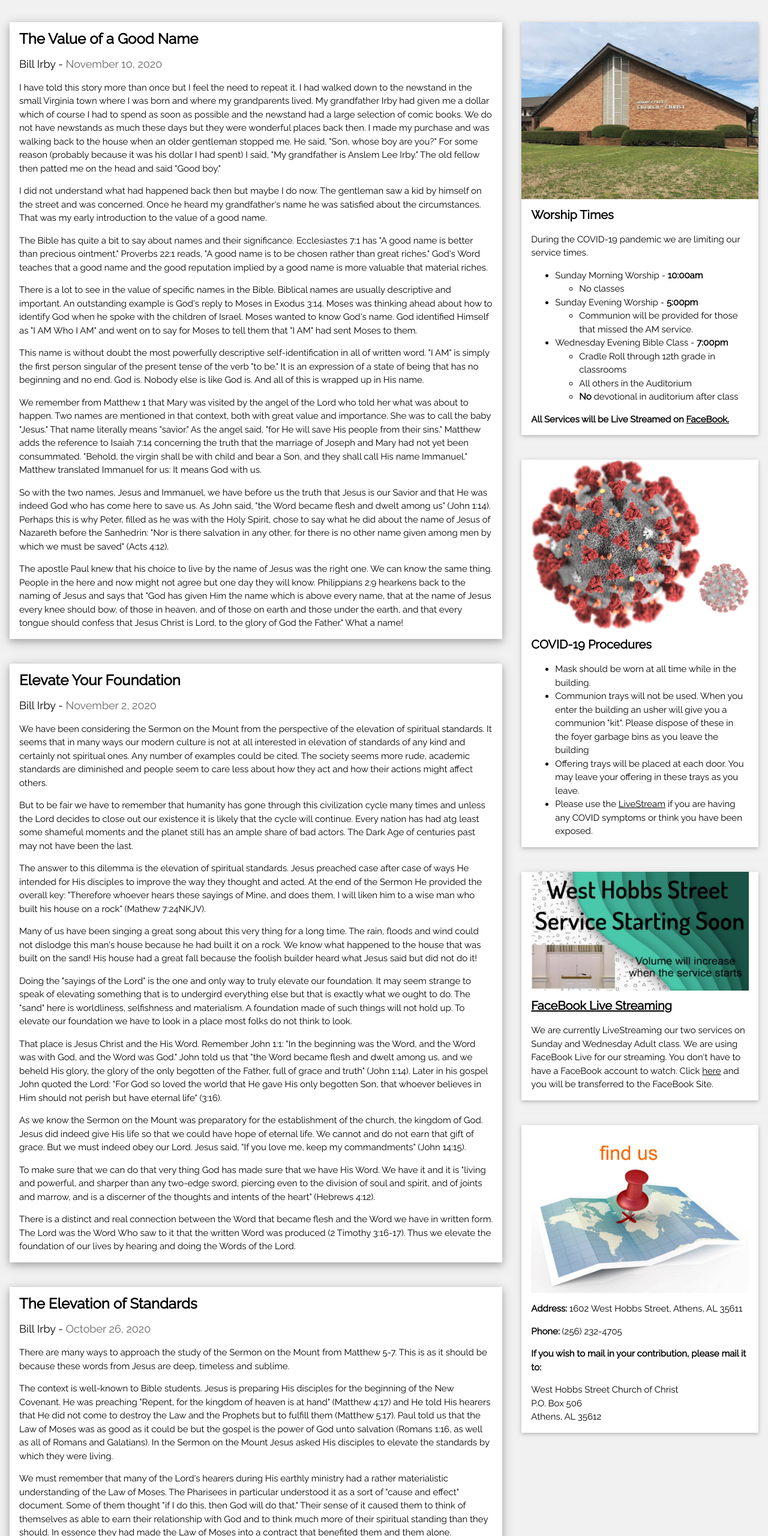
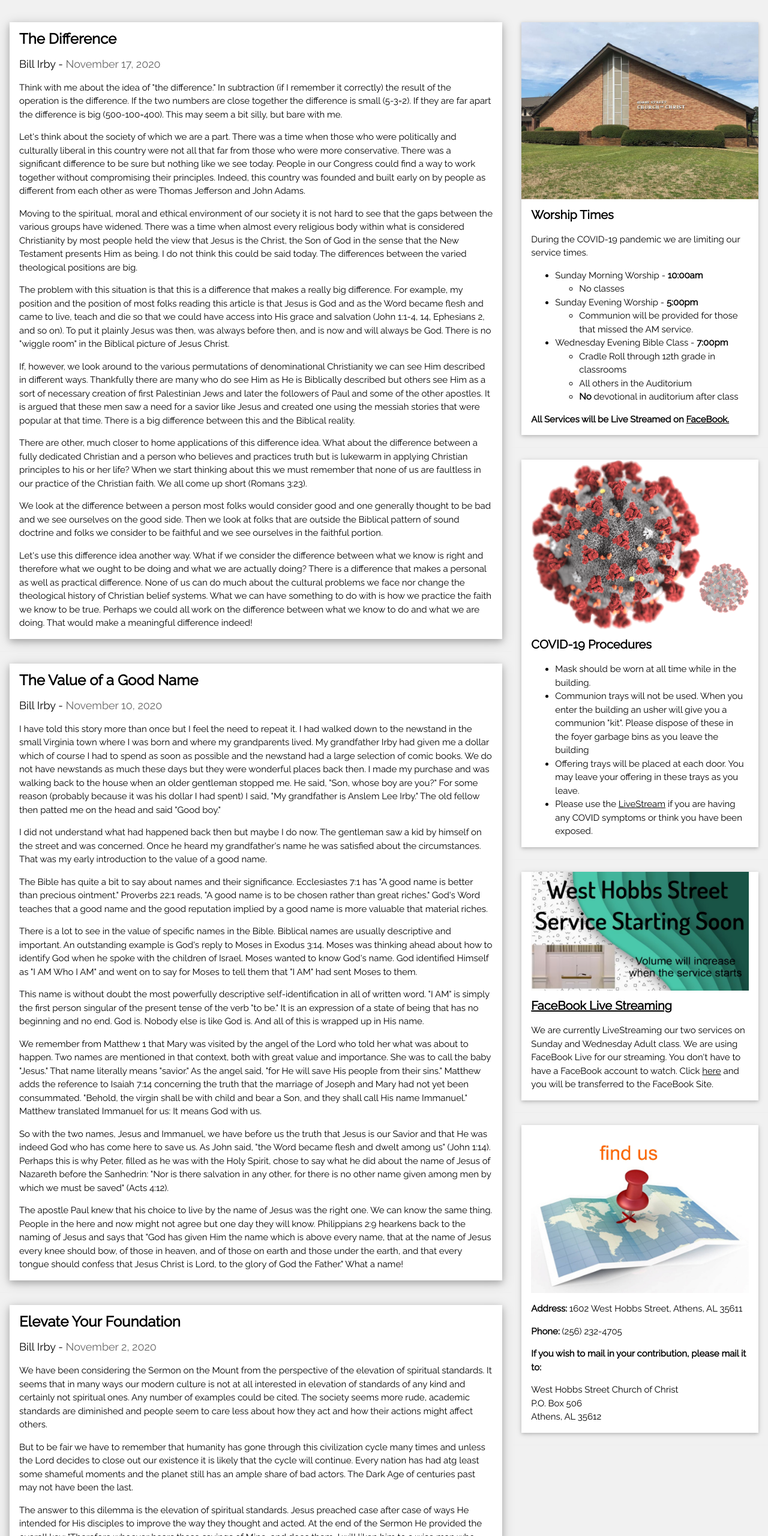
Before and after one commit to aubie1983/digitial-eagle, a website: page index.html in a window 1280 px wide. Shown: the part 160-2720 px from the top of the page at 60% size. Drawn offline with nearby package versions, Linux system fonts and the light colour scheme; files whose address does not match are found by name.

Commit message:
Added Nov 17 Article

```diff
--- a/index.html
+++ b/index.html
@@ -26,6 +26,24 @@ and is wrapped around the whole page content, except for the footer in this exam
         <!-- ALL Blog Blog Entry Start -->
         <div class="w3-col l8 s12">
 
+            <!-- Blog Entry Start -->
+            <div class="w3-card-4 w3-margin w3-white">
+                <div class="w3-container">
+                    <h3><b>The Difference</b></h3>
+                    <h5>Bill Irby - <span class="w3-opacity">November 17, 2020</span></h5>
+                    <p>Think with me about the idea of "the difference." In subtraction (if I remember it correctly) the result of the operation is the difference. If the two numbers are close together the difference is small (5-3=2). If they are far apart the difference is big (500-100=400). This may seem a bit silly, but bare with me.</p>
+                    <p>Let's think about the society of which we are a part. There was a time when those who were politically and culturally liberal in this country were not all that far from those who were more conservative. There was a significant difference to be sure but nothing like we see today. People in our Congress could find a way to work together without compromising their principles. Indeed, this country was founded and built early on by people as different from each other as were Thomas Jefferson and John Adams.</p>
+                    <p>Moving to the spiritual, moral and ethical environment of our society it is not hard to see that the gaps between the various groups have widened. There was a time when almost every religious body within what is considered Christianity by most people held the view that Jesus is the Christ, the Son of God in the sense that the New Testament presents Him as being. I do not think this could be said today. The differences between the varied theological positions are big.</p>
+                    <p>The problem with this situation is that this is a difference that makes a really big difference. For example, my position and the position of most folks reading this article is that Jesus is God and as the Word became flesh and came to live, teach and die so that we could have access into His grace and salvation (John 1:1-4, 14, Ephesians 2, and so on). To put it plainly Jesus was then, was always before then, and is now and will always be God. There is no "wiggle room" in the Biblical picture of Jesus Christ.</p>
+                    <p>If, however, we look around to the various permutations of denominational Christianity we can see Him described in different ways. Thankfully there are many who do see Him as He is Biblically described but others see Him as a sort of necessary creation of first Palestinian Jews and later the followers of Paul and some of the other apostles. It is argued that these men saw a need for a savior like Jesus and created one using the messiah stories that were popular at that time. There is a big difference between this and the Biblical reality.</p>
+                    <p>There are other, much closer to home applications of this difference idea. What about the difference between a fully dedicated Christian and a person who believes and practices truth but is lukewarm in applying Christian principles to his or her life? When we start thinking about this we must remember that none of us are faultless in our practice of the Christian faith. We all come up short (Romans 3:23).</p>
+                    <p>We look at the difference between a person most folks would consider good and one generally thought to be bad and we see ourselves on the good side. Then we look at folks that are outside the Biblical pattern of sound doctrine and folks we consider to be faithful and we see ourselves in the faithful portion.</p>
+                    <p>Let's use this difference idea another way. What if we consider the difference between what we know is right and therefore what we ought to be doing and what we are actually doing? There is a difference that makes a personal as well as practical difference. None of us can do much about the cultural problems we face nor change the theological history of Christian belief systems. What we can have something to do with is how we practice the faith we know to be true. Perhaps we could all work on the difference between what we know to do and what we are doing. That would make a meaningful difference indeed!</p>
+
+                </div>
+            </div>
+            <hr>
+            <!-- Blog Entry End -->
 
             <!-- Blog Entry Start -->
             <div class="w3-card-4 w3-margin w3-white">
@@ -60,25 +78,6 @@ and is wrapped around the whole page content, except for the footer in this exam
                     <p>As we know the Sermon on the Mount was preparatory for the establishment of the church, the kingdom of God. Jesus did indeed give His life so that we could have hope of eternal life. We cannot and do not earn that gift of grace. But we must indeed obey our Lord. Jesus said, "If you love me, keep my commandments" (John 14:15).</p>
                     <p>To make sure that we can do that very thing God has made sure that we have His Word. We have it and it is "living and powerful, and sharper than any two-edge sword, piercing even to the division of soul and spirit, and of joints and marrow, and is a discerner of the thoughts and intents of the heart" (Hebrews 4:12).</p>
                     <p>There is a distinct and real connection between the Word that became flesh and the Word we have in written form. The Lord was the Word Who saw to it that the written Word was produced (2 Timothy 3:16-17). Thus we elevate the foundation of our lives by hearing and doing the Words of the Lord.</p>
-
-                </div>
-            </div>
-            <hr>
-            <!-- Blog Entry End -->
-
-            <!-- Blog Entry Start -->
-            <div class="w3-card-4 w3-margin w3-white">
-                <div class="w3-container">
-                    <h3><b>The Elevation of Standards</b></h3>
-                    <h5>Bill Irby - <span class="w3-opacity">October 26, 2020</span></h5>
-                    <p>There are many ways to approach the study of the Sermon on the Mount from Matthew 5-7. This is as it should be because these words from Jesus are deep, timeless and sublime.</p>
-                    <p>The context is well-known to Bible students. Jesus is preparing His disciples for the beginning of the New Covenant. He was preaching "Repent, for the kingdom of heaven is at hand" (Matthew 4:17) and He told His hearers that He did not come to destroy the Law and the Prophets but to fulfill them (Matthew 5:17). Paul told us that the Law of Moses was as good as it could be but the gospel is the power of God unto salvation (Romans 1:16, as well as all of Romans and Galatians). In the Sermon on the Mount Jesus asked His disciples to elevate the standards by which they were living.</p>
-                    <p>We must remember that many of the Lord's hearers during His earthly ministry had a rather materialistic understanding of the Law of Moses. The Pharisees in particular understood it as a sort of "cause and effect" document. Some of them thought "if I do this, then God will do that." Their sense of it caused them to think of themselves as able to earn their relationship with God and to think much more of their spiritual standing than they should. In essence they had made the Law of Moses into a contract that benefited them and them alone.</p>
-                    <p>Their understanding was badly warped. Matthew 5 begins with a reference to "the multitudes." The Lord knew that among these people were those who had this twisted view of the Law of Moses. From our perspective the approach He took to help them is incredibly powerful. He moved them away from a materialistic approach to their relationship with God to the proper and spiritual one.</p>
-                    <p>In this way we can understand that the Sermon on the Mount was the series of lessons that readied the people for the coming of the kingdom of heaven and thus the establishment of the church. A few years back I stood where scholars say this took place on the northwestern shore of the Sea of Galilee. As you can imagine it was awe inspiring to stand there and think of the words being said by the Lord Himself. We know from reading the whole of the New Testament that everybody did not "get" what He was saying in the immediate term. But what He said there can be correctly said to have begun to change the world.</p>
-                    <p>Not only did Christianity change the world for the better the principles taught by the Lord Jesus can continue to do so as there is obviously still room for improvement. The approach Jesus used is timeless and universally applicable in that, as we have said, He called for the people to elevate the standards by which they were living. We can always do this. For them, they needed to know that, yes, the Old Law was good but the New Covenant would be better. The distinction between the two, particularly as the Old Law was practiced by many in His audience, was one of material versus spiritual.</p>
-                    <p>Bible students know the Sermon starts with the Beatitudes. The verses in Matthew 5:3-12 each begin with the word "blessed." We know that Christians today, living as we do in and under the New Covenant Jesus died to establish, have many blessings, both material and spiritual. Jesus asked his hearers to think of blessedness in an eternal, primarily spiritual way. We would do well to remember this.</p>
-                    <p>He spoke of humility, mournful seriousness, meekness, righteousness, mercy, purity, peace, and being persecuted for right reasons. According to the Lord real abiding blessedness has nothing to do with houses, banks or being famous. Blessedness comes from elevating one's standards way up away from the material to those spiritual values He listed. Everybody, no matter the circumstance, can be blessed by this elevation of standards.</p>
 
                 </div>
             </div>
```
